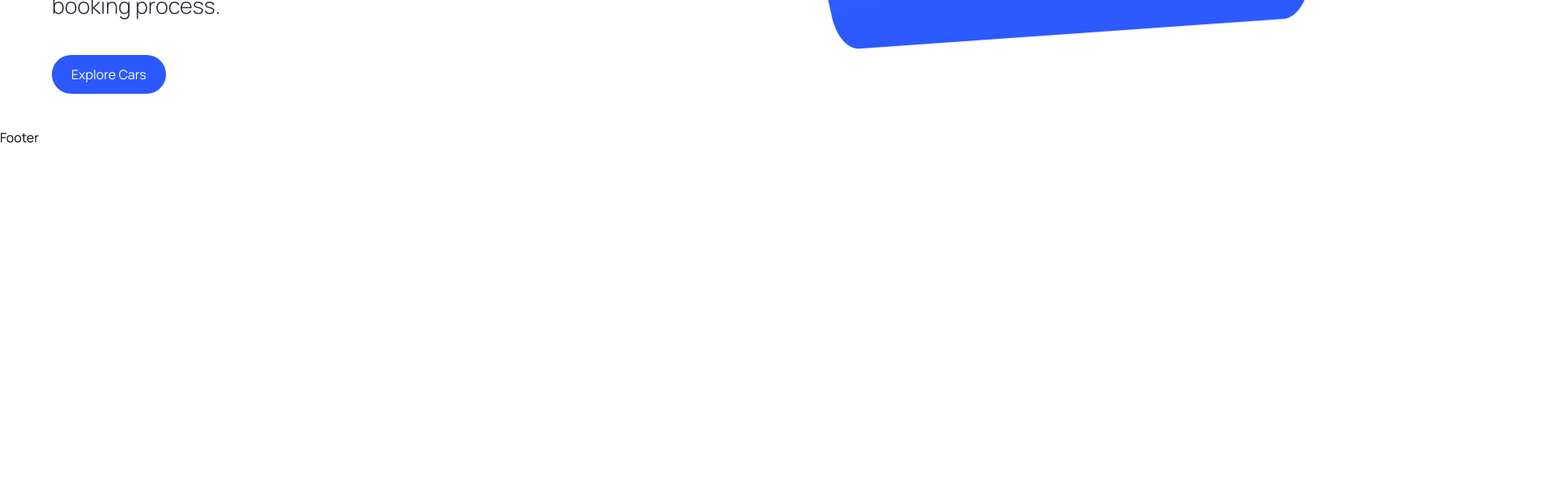
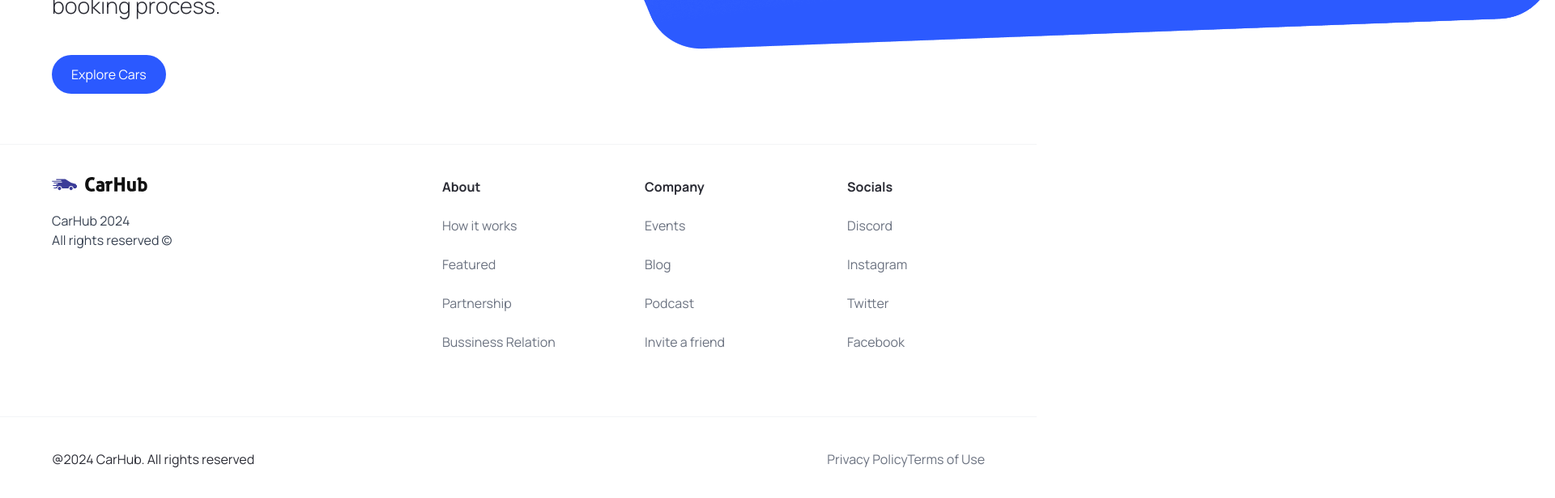
Before and after one commit to lijiangze666/car_showcase, a Next.js app: page / in a window 1280 px wide. Shown: the part 642-1258 px from the top of the page at 81% size, 1920 px wide, since content can reach past the window. Before the commit the page ends 824 px from the top, so only its background shows below. Built offline with nearby package versions, Linux system fonts and the light colour scheme.

Commit message:
NavBar and Footer component commit

```diff
--- a/components/Footer.tsx
+++ b/components/Footer.tsx
@@ -1,10 +1,38 @@
 import React from 'react';
+import Image from "next/image";
+import {footerLinks} from "@/constants";
+import Link from "next/link";
 
 const Footer = () => {
     return (
-        <div>
-            Footer
-        </div>
+        <footer className="flex flex-col text-black-100 mt-5 border-t border-gray-100">
+            <div className="flex max-md:flex-col flex-wrap justify-between gap-5 sm:px-16 px-6 py-10">
+                <div className="flex flex-col justify-start items-start gap-6">
+                    <Image src="/logo.svg" alt="logo" width={118} height={18} className="object-contain"/>
+                    <p className="text-base text-gray-700">CarHub 2024 <br/> All rights reserved &copy;</p> <p
+                    className="text-base text-gray-700"></p>
+                </div>
+                <div className="footer__links">
+                    {footerLinks.map((link) => (
+                        <div key={link.title} className="footer__link">
+                            <h3 className="font-bold">{link.title}</h3>
+                            {link.links.map((item) => (
+                                <Link key={item.title} href={item.url} className="text-gray-500">{item.title}</Link>
+                            ))}
+                        </div>
+                    ))}
+                </div>
+            </div>
+            <div
+                className="flex justify-between items-center flex-wrap mt-10 border-t border-gray-100 sm:px-16 px-6 py-10">
+                <p> @2024 CarHub. All rights reserved </p>
+                <div className="footer__copyright-links">
+                    <Link href="/" className="text-gray-500">Privacy Policy</Link>
+                    <Link href="/" className="text-gray-500">Terms of Use</Link>
+                </div>
+            </div>
+
+        </footer>
     );
 };
 
--- a/components/Hero.tsx
+++ b/components/Hero.tsx
@@ -27,8 +27,9 @@
                         fill
                         className="object-contain"
                     />
-                    <div className="hero__image-overlay"></div>
                 </div>
+                <div className="hero__image-overlay"></div>
+
             </div>
         </div>
     );
--- a/components/NavBar.tsx
+++ b/components/NavBar.tsx
@@ -1,23 +1,46 @@
-import React from 'react';
+"use client";
+import React, { useState, useEffect } from 'react';
 import Link from 'next/link';
 import Image from 'next/image';
-import {CustomButton} from "@/components/index";
+import { CustomButton } from "@/components/index";
 
-const NavBar = () => {
+const DynamicNavBar = () => {
+    const [isScrolled, setIsScrolled] = useState(false);
+
+    useEffect(() => {
+        const handleScroll = () => {
+            if (window.scrollY > 20) {
+                setIsScrolled(true);
+            } else {
+                setIsScrolled(false);
+            }
+        };
+
+        window.addEventListener('scroll', handleScroll);
+
+        return () => {
+            window.removeEventListener('scroll', handleScroll);
+        };
+    }, []);
+
     return (
-        <header className="w-full absolute z-10">
+        <header className={`fixed top-0 left-0 right-0 w-full z-10 transition-all duration-300 ease-in-out ${
+            isScrolled ? 'bg-white bg-opacity-70 backdrop-blur-md shadow-md' : 'bg-transparent'
+        }`}>
             <nav className="max-w-[1440px] mx-auto flex justify-between items-center sm:px-16 px-6 py-4">
                 <Link href="/" className="flex justify-center items-center">
-                    <Image src="/logo.svg" alt="Car Hub logo" width={118} height={18} className="object-contain"/>
+                    <Image src="/logo.svg" alt="Car Hub logo" width={118} height={18} className="object-contain" />
                 </Link>
                 <CustomButton
                     title="Sign In"
                     btnType="button"
-                    containerStyles="text-primary-blue rounded-full bg-white min-w-[130px]"
+                    containerStyles={`rounded-full min-w-[130px] ${
+                        isScrolled ? 'text-white bg-primary-blue' : 'text-primary-blue bg-white'
+                    }`}
                 />
             </nav>
         </header>
     );
 };
 
-export default NavBar;
+export default DynamicNavBar;
--- /dev/null
+++ b/constants/index.ts
@@ -0,0 +1,101 @@
+export const manufacturers = [
+  "Acura",
+  "Alfa Romeo",
+  "Aston Martin",
+  "Audi",
+  "Bentley",
+  "BMW",
+  "Buick",
+  "Cadillac",
+  "Chevrolet",
+  "Chrysler",
+  "Citroen",
+  "Dodge",
+  "Ferrari",
+  "Fiat",
+  "Ford",
+  "GMC",
+  "Honda",
+  "Hyundai",
+  "Infiniti",
+  "Jaguar",
+  "Jeep",
+  "Kia",
+  "Lamborghini",
+  "Land Rover",
+  "Lexus",
+  "Lincoln",
+  "Maserati",
+  "Mazda",
+  "McLaren",
+  "Mercedes-Benz",
+  "MINI",
+  "Mitsubishi",
+  "Nissan",
+  "Porsche",
+  "Ram",
+  "Rolls-Royce",
+  "Subaru",
+  "Tesla",
+  "Toyota",
+  "Volkswagen",
+  "Volvo",
+];
+
+export const yearsOfProduction = [
+  { title: "Year", value: "" },
+  { title: "2015", value: "2015" },
+  { title: "2016", value: "2016" },
+  { title: "2017", value: "2017" },
+  { title: "2018", value: "2018" },
+  { title: "2019", value: "2019" },
+  { title: "2020", value: "2020" },
+  { title: "2021", value: "2021" },
+  { title: "2022", value: "2022" },
+  { title: "2023", value: "2023" },
+];
+
+export const fuels = [
+  {
+    title: "Fuel",
+    value: "",
+  },
+  {
+    title: "Gas",
+    value: "Gas",
+  },
+  {
+    title: "Electricity",
+    value: "Electricity",
+  },
+];
+
+export const footerLinks = [
+  {
+    title: "About",
+    links: [
+      { title: "How it works", url: "/" },
+      { title: "Featured", url: "/" },
+      { title: "Partnership", url: "/" },
+      { title: "Bussiness Relation", url: "/" },
+    ],
+  },
+  {
+    title: "Company",
+    links: [
+      { title: "Events", url: "/" },
+      { title: "Blog", url: "/" },
+      { title: "Podcast", url: "/" },
+      { title: "Invite a friend", url: "/" },
+    ],
+  },
+  {
+    title: "Socials",
+    links: [
+      { title: "Discord", url: "/" },
+      { title: "Instagram", url: "/" },
+      { title: "Twitter", url: "/" },
+      { title: "Facebook", url: "/" },
+    ],
+  },
+];
```
